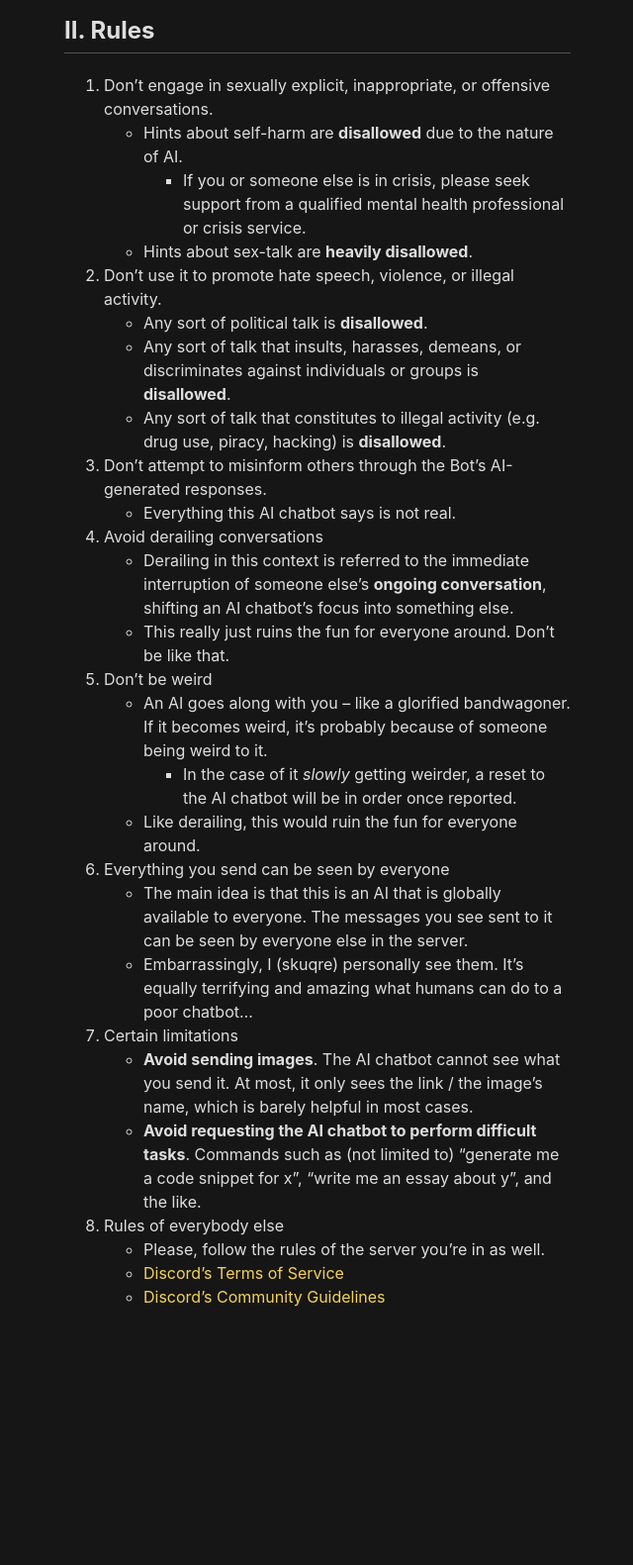
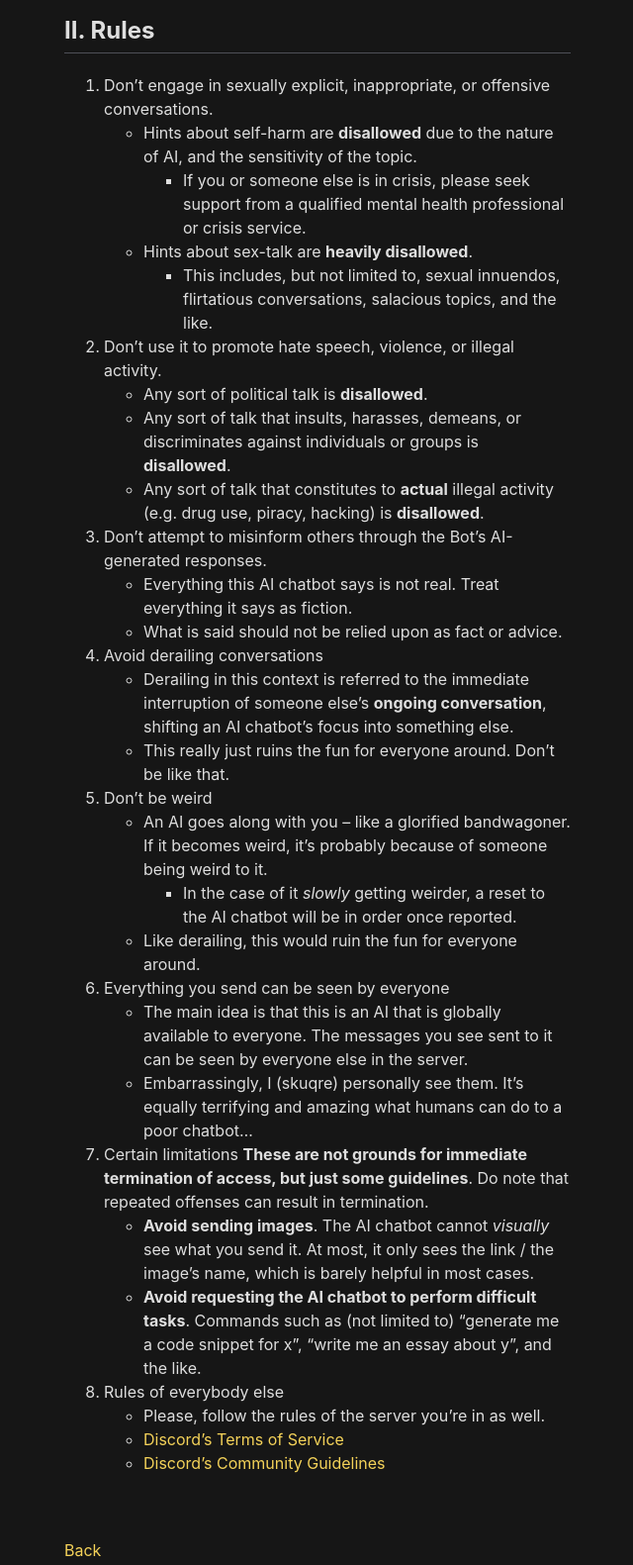
Before and after one commit to skuqre/rb-anise, an Astro site: page /rb-anise/ai-rules in a window 1280 px wide. Shown: the part 410-1991 px from the top of the page at 99% size, without its empty margins (319-959 px from the left). Before the commit the page ends 1748 px from the top, so only its background shows below. Built offline with nearby package versions, Linux system fonts and the light colour scheme; Astro itself is replaced by a stand-in of ours; a web font is replaced by a local one.

Commit message:
update rules

```diff
--- a/src/pages/ai-rules.md
+++ b/src/pages/ai-rules.md
@@ -7,7 +7,7 @@ title: Rebuild Anisé - AI Chatbot Rules
 
 # AI Chatbot Rules
 
-*Last updated 6/22/2025*
+*Last updated 6/23/2025*
 
 ## I. Introduction
 
@@ -18,15 +18,17 @@ This is an expansion of the AI chatbot rules included in the [TOS](https://skuqr
 ## II. Rules
 
 1. Don't engage in sexually explicit, inappropriate, or offensive conversations.
-    - Hints about self-harm are **disallowed** due to the nature of AI.
+    - Hints about self-harm are **disallowed** due to the nature of AI, and the sensitivity of the topic.
         - If you or someone else is in crisis, please seek support from a qualified mental health professional or crisis service.
     - Hints about sex-talk are **heavily disallowed**.
+        - This includes, but not limited to, sexual innuendos, flirtatious conversations, salacious topics, and the like.
 2. Don't use it to promote hate speech, violence, or illegal activity.
     - Any sort of political talk is **disallowed**.
     - Any sort of talk that insults, harasses, demeans, or discriminates against individuals or groups is **disallowed**.
-    - Any sort of talk that constitutes to illegal activity (e.g. drug use, piracy, hacking) is **disallowed**.
+    - Any sort of talk that constitutes to **actual** illegal activity (e.g. drug use, piracy, hacking) is **disallowed**.
 3. Don't attempt to misinform others through the Bot’s AI-generated responses.
-    - Everything this AI chatbot says is not real.
+    - Everything this AI chatbot says is not real. Treat everything it says as fiction.
+    - What is said should not be relied upon as fact or advice.
 4. Avoid derailing conversations
     - Derailing in this context is referred to the immediate interruption of someone else's **ongoing conversation**, shifting an AI chatbot's focus into something else.
     - This really just ruins the fun for everyone around. Don't be like that.
@@ -38,7 +40,8 @@ This is an expansion of the AI chatbot rules included in the [TOS](https://skuqr
     - The main idea is that this is an AI that is globally available to everyone. The messages you see sent to it can be seen by everyone else in the server.
     - Embarrassingly, I (skuqre) personally see them. It's equally terrifying and amazing what humans can do to a poor chatbot...
 7. Certain limitations
-    - **Avoid sending images**. The AI chatbot cannot see what you send it. At most, it only sees the link / the image's name, which is barely helpful in most cases.
+    **These are not grounds for immediate termination of access, but just some guidelines**. Do note that repeated offenses can result in termination.
+    - **Avoid sending images**. The AI chatbot cannot *visually* see what you send it. At most, it only sees the link / the image's name, which is barely helpful in most cases.
     - **Avoid requesting the AI chatbot to perform difficult tasks**. Commands such as (not limited to) "generate me a code snippet for x", "write me an essay about y", and the like.
 8. Rules of everybody else
     - Please, follow the rules of the server you're in as well.
@@ -46,3 +49,9 @@ This is an expansion of the AI chatbot rules included in the [TOS](https://skuqr
     - [Discord's Community Guidelines](https://discord.com/guidelines/)
 
 <!-- If a server moderator / admin with the ability to Ban Members (Discord-wise) bans a user, they cannot unban them. Banned users will have to go through an appealing process through `/ai appeal`. -->
+
+<br><br>
+
+[Back](/rb-anise/)
+
+<br><br>
```
